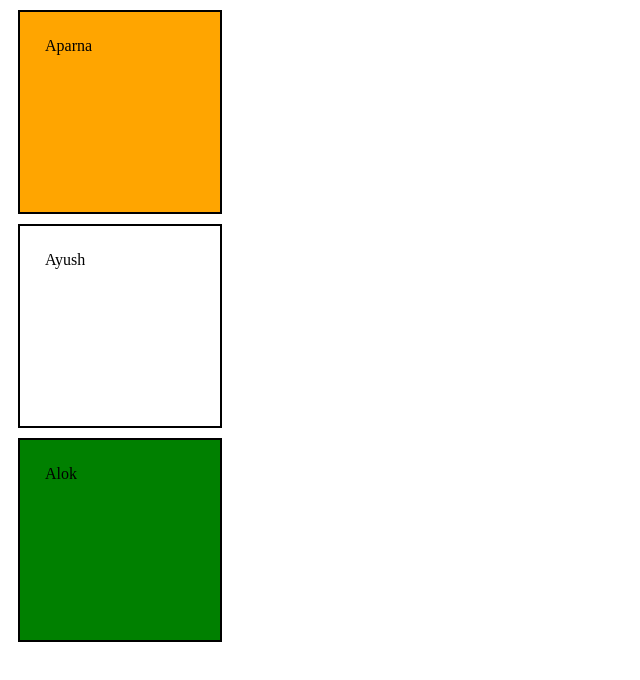
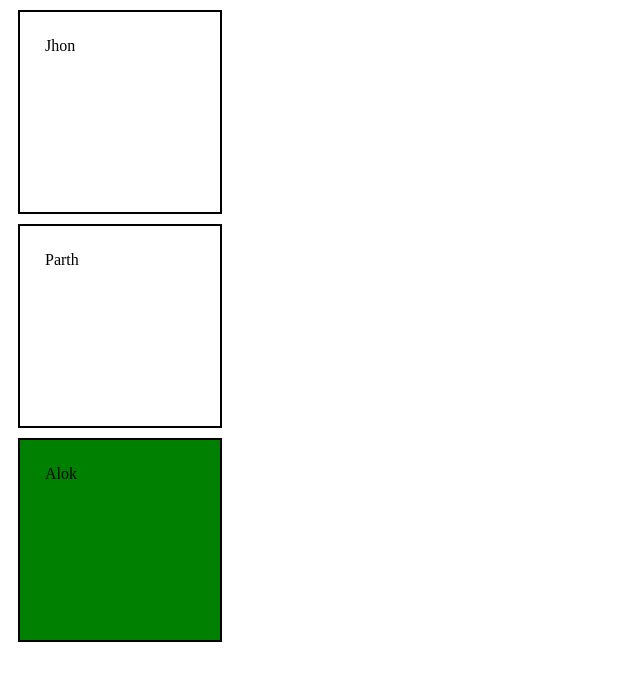
Before and after one commit to im-alok/CSS, a plain HTML site: page BoxModel/box.html in a window 1280 px wide. Shown: the whole page, without its empty margins (0-640 px from the left). Drawn offline with Linux system fonts and the light colour scheme.

Commit message:
Update box.html

```diff
--- a/BoxModel/box.html
+++ b/BoxModel/box.html
@@ -7,8 +7,8 @@
     <link rel="stylesheet" href="style.css"></link>
 </head>
 <body>
-    <div class="box" id="Aparna">Aparna</div>
-    <div class="box" id="Ayush">Ayush</div>
+    <div class="box" id="Jhon">Jhon</div>
+    <div class="box" id="Parth">Parth</div>
     <div class="box" id="Alok">Alok</div>
 </body>
 </html>
```
